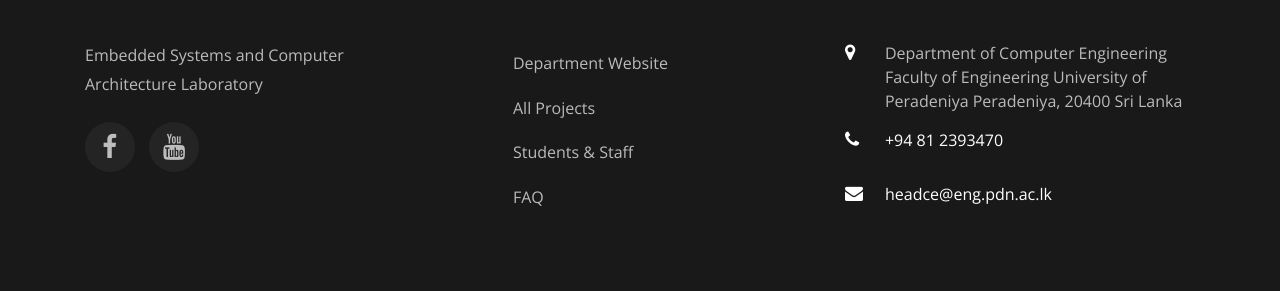
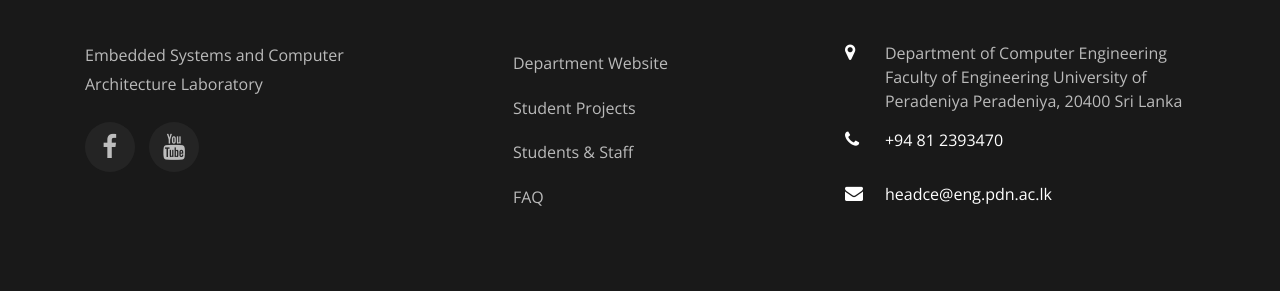
Before and after one commit to cepdnaclk/escal-new, a Jekyll site: the page built from pages/index.html, in a window 1280 px wide and 900 px high, scrolled down 3935 px. Shown: the part 466-757 px from the top of the window. Built offline with Jekyll 4.4.1, drawn with Linux system fonts in a browser that asks for light colours; some web fonts are replaced.

Commit message:
Update Footer Links

```diff
--- a/_includes/footer.html
+++ b/_includes/footer.html
@@ -18,7 +18,7 @@
                     <h2 class="ftco-heading-2">Quick Links</h2>
                     <ul class="list-unstyled">
                         <li><a href="https://ce.pdn.ac.lk" class="py-2 d-block" target="_blank" rel="noopener noreferrer">Department Website</a></li>
-                        <li><a href="https://projects.ce.pdn.ac.lk/" class="py-2 d-block" target="_blank" rel="noopener noreferrer">All Projects</a></li>
+                        <li><a href="https://projects.ce.pdn.ac.lk/" class="py-2 d-block" target="_blank" rel="noopener noreferrer">Student Projects</a></li>
                         <li><a href="https://people.ce.pdn.ac.lk/" class="py-2 d-block" target="_blank" rel="noopener noreferrer">Students & Staff</a></li>
                         <li><a href="https://faq.ce.pdn.ac.lk/" class="py-2 d-block" target="_blank" rel="noopener noreferrer">FAQ</a></li>
                     </ul>
@@ -29,14 +29,28 @@
                     <h2 class="ftco-heading-2">Office</h2>
                     <div class="block-23 mb-3">
                         <ul>
-                            <li><span class="icon icon-map-marker"></span><span class="text">Department of Computer Engineering
-                                Faculty of Engineering
-                                University of Peradeniya
-                                Peradeniya, 20400
-                                Sri Lanka</span></li>
-                            <li><a href="#"><span class="icon icon-phone"></span><span class="text">+94 81 2393470</span></a></li>
-                            <li><a href="#"><span class="icon icon-envelope"></span><span
-                                        class="text">headce@eng.pdn.ac.lk</span></a></li>
+                            <li>
+                                <span class="icon icon-map-marker"></span>
+                                <span class="text">
+                                    Department of Computer Engineering
+                                    Faculty of Engineering
+                                    University of Peradeniya
+                                    Peradeniya, 20400
+                                    Sri Lanka
+                                </span>
+                            </li>
+                            <li>
+                                <a href="tel:+94812393470">
+                                    <span class="icon icon-phone"></span>
+                                    <span class="text">+94 81 2393470</span>
+                                </a>
+                            </li>
+                            <li>
+                                <a href="mailto:headce@eng.pdn.ac.lk">
+                                <span class="icon icon-envelope"></span>
+                                <span class="text">headce@eng.pdn.ac.lk</span>
+                                </a>
+                            </li>
                         </ul>
                     </div>
                 </div>
```
